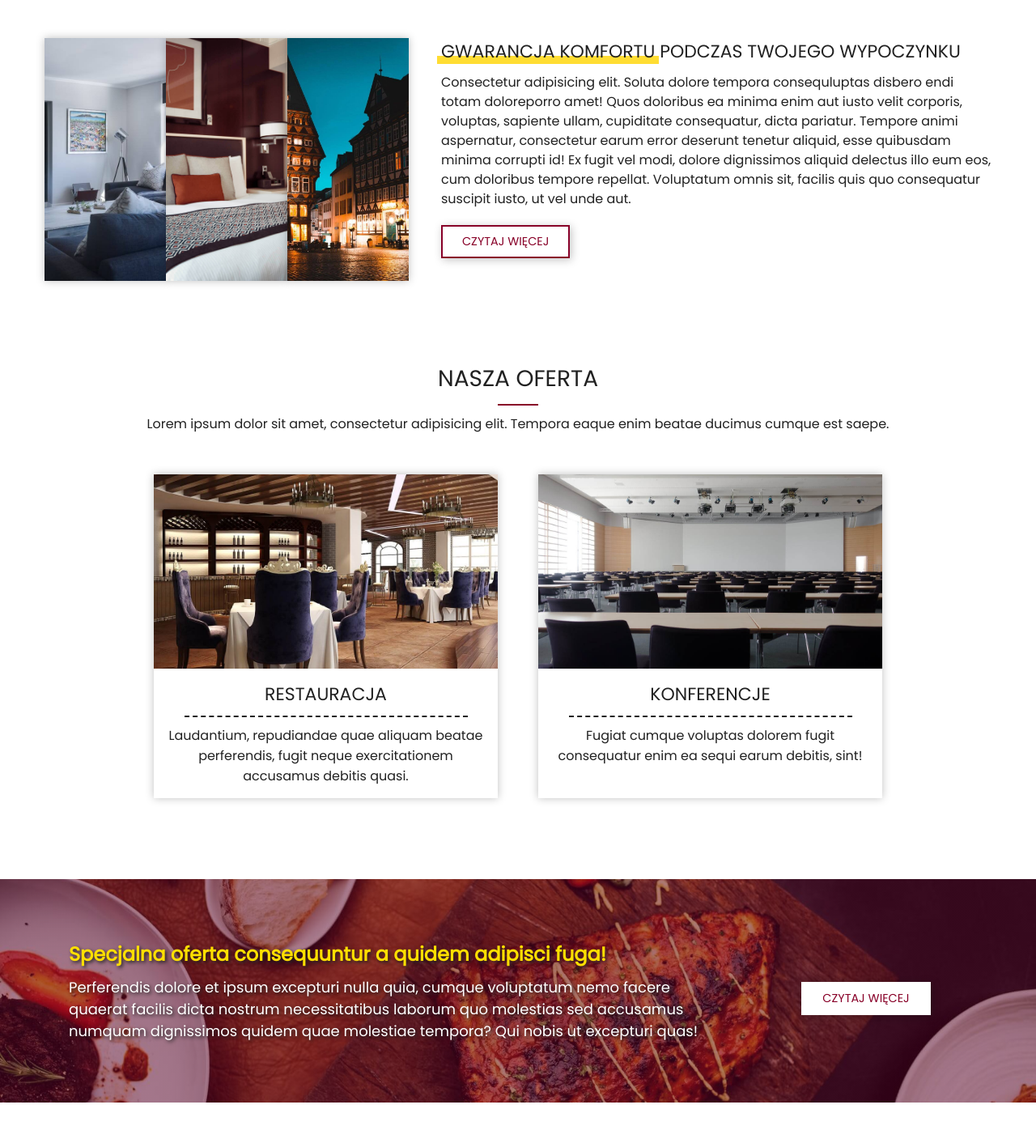
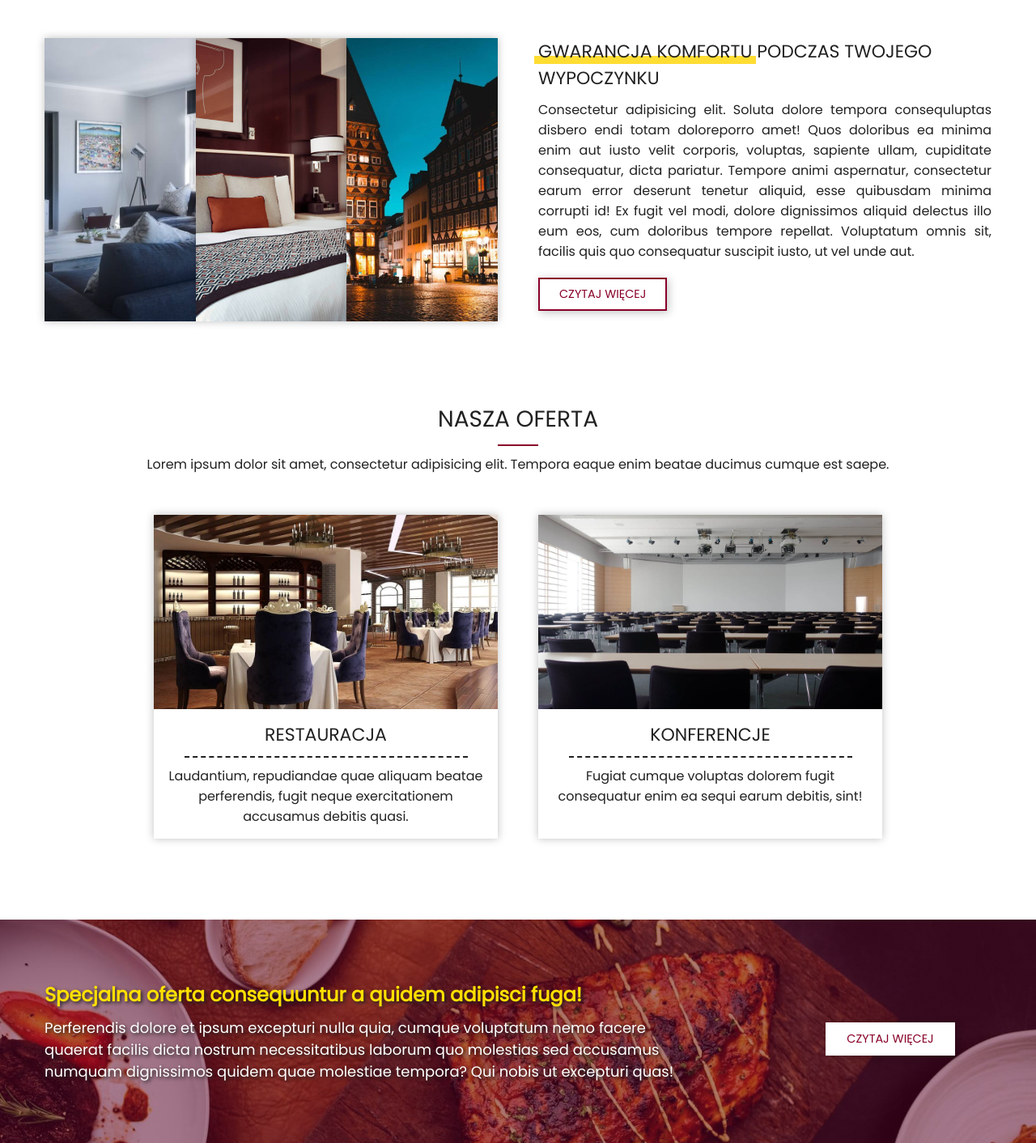
Before and after one commit to Trxior/hotel-web, a website: page index.html in a window 1280 px wide. Shown: the part 906-2318 px from the top of the page at 81% size. Drawn offline with Linux system fonts and the light colour scheme.

Commit message:
small styling improvements

```diff
--- a/scss/_footer.scss
+++ b/scss/_footer.scss
@@ -25,6 +25,7 @@
     }
 
     &__map {
+        width: 100%;
         height: 100%;
         min-height: 300px;
         border: none;
--- a/scss/_homepage.scss
+++ b/scss/_homepage.scss
@@ -52,8 +52,8 @@
 .hotel {
     &__container {
         display: grid;
-        grid-template-columns: 450px auto;
-        grid-gap: 5vh;
+        grid-template-columns: repeat(auto-fill, minmax(450px, auto));
+        grid-gap: $padding/2;
     }
 
     &__title {
@@ -79,15 +79,13 @@
     }
 
     &__text {
-        line-height: 1.5em;
-        font-size: 16px;
-        font-weight: 300;
+        text-align: justify;
     }
 
     &__slider {
         display: flex;
         width: 100%;
-        height: 300px;
+        height: 350px;
 
         &:hover .hotel__item {
             flex: 1 1 5%;
@@ -123,7 +121,7 @@
     padding: ($padding - 25px) 20px;
 
     &__container {
-        justify-content: space-around;
+        justify-content: space-between;
         align-items: center;
         flex-wrap: wrap;
     }
--- a/scss/_subpages.scss
+++ b/scss/_subpages.scss
@@ -38,9 +38,10 @@
 
     &__slider {
         display: grid;
-        grid-template-columns: auto auto;
+        grid-template-columns: repeat(auto-fill, minmax(auto, 425px));
+        grid-template-rows: 1fr;
         grid-gap: $padding/2;
-        max-height: calc(((1170px - 5vh) / 2) * 0.5625);
+        justify-content: center;
         overflow: hidden;
 
         &-item {
```
Also changed, not shown: css/style.css.
